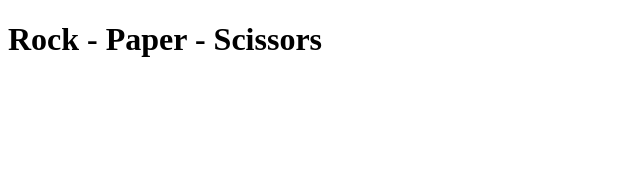
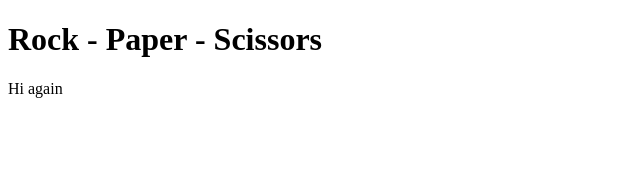
Before and after one commit to johnnysee/rps-challenge, a React (Create React App) app: page / in a window 1280 px wide. Shown: the top 170 px of the page, without its empty margins (0-640 px from the left). Built offline with nearby package versions, Linux system fonts and the light colour scheme.

Commit message:
Doing some React Test with Jest

```diff
--- a/src/App.jsx
+++ b/src/App.jsx
@@ -1,9 +1,11 @@
 import React from 'react'
+import Todo from './components/todo'
 
 const App = () => {
   return (
     <div>
       <h1>Rock - Paper - Scissors</h1>
+      <Todo />
     </div>
   )
 }
--- /dev/null
+++ b/src/components/todo.js
@@ -0,0 +1,11 @@
+import React from 'react'
+
+const todo = ({}) => {
+  return (
+    <div data-testid="todo-1">
+      Hi again
+    </div>
+  )
+}
+
+export default todo;
```
Also changed, not shown: 1 other file (tests, documents, lock files or other folders).
